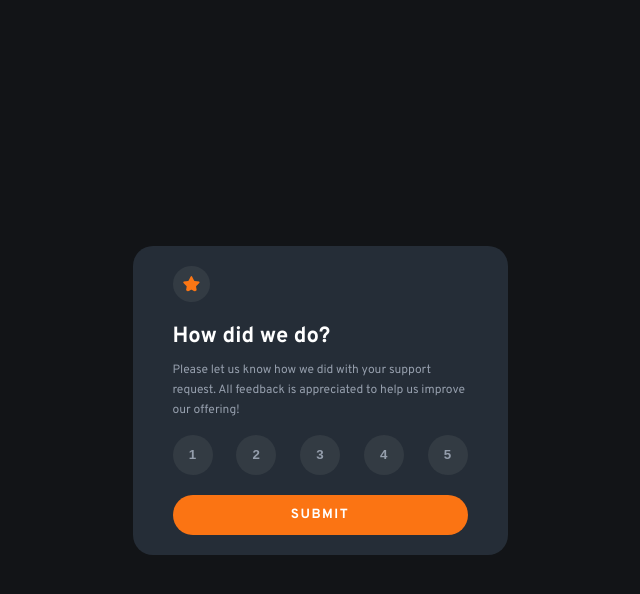
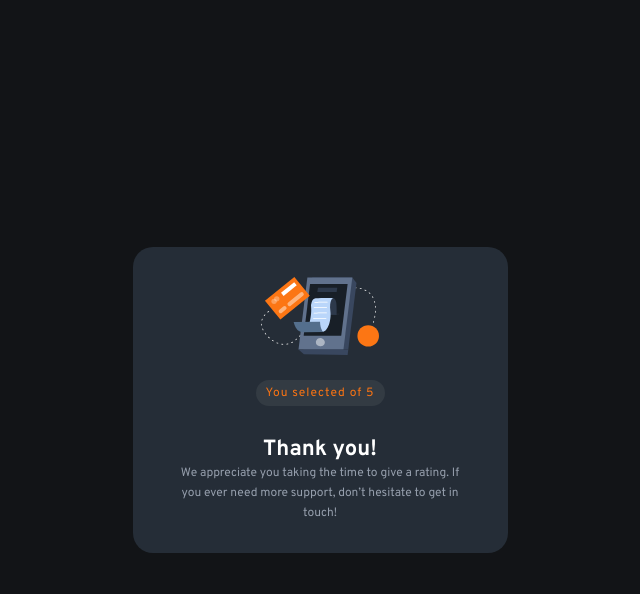
Before and after one commit to giorgi-gagnidze/interactive-rating-component-main, a plain HTML site: page index.html in a window 1280 px wide. Both pictures are taken after a click on the button "SUBMIT". Shown: the whole page, without its empty margins (320-960 px from the left). Drawn offline with Linux system fonts and the light colour scheme.

Commit message:
Work done, rating component is ready

```diff
--- a/CSS/style.css
+++ b/CSS/style.css
@@ -40,7 +40,7 @@ body {
 
 .main-container {
   width: 375px;
-  /* max-width: 375px; */
+  max-width: 375px;
   display: flex;
   justify-content: center;
   background-color: var(--dark-blue);
@@ -75,14 +75,14 @@ body {
   line-height: 20px;
 }
 
-.raiting-container {
+.rating-container {
   width: 100%;
   display: flex;
   justify-content: space-between;
   margin-bottom: 20px;
 }
 
-.raiting-button {
+.rating-button {
   width: 40px;
   height: 40px;
   border-radius: 50%;
@@ -93,7 +93,12 @@ body {
   font-weight: 700;
 }
 
-.raiting-button:hover {
+.rating-button:hover {
+  background-color: var(--light-gray);
+  color: var(--white);
+}
+
+.rating-button:focus {
   background-color: var(--orange);
   color: var(--white);
 }
@@ -116,3 +121,42 @@ body {
   background-color: var(--white);
   color: var(--orange);
 }
+
+.main-container__second {
+  width: 375px;
+  max-width: 375px;
+  display: none;
+  align-items: center;
+  flex-direction: column;
+  background-color: var(--dark-blue);
+  border-radius: 20px;
+  padding: 30px 40px;
+}
+
+.second-ilustration {
+  width: 40%;
+  margin-bottom: 25px;
+}
+
+.selected-text {
+  color: var(--orange);
+  background-color: #333b43;
+  font-size: 12px;
+  padding: 5px 10px;
+  border-radius: 50px;
+  letter-spacing: 1px;
+  margin-bottom: 30px;
+  text-align: center;
+}
+
+.thanks-text {
+  font-size: 22px;
+  color: var(--white);
+  text-align: center;
+}
+
+.second-article-text {
+  font-size: 12px;
+  text-align: center;
+  line-height: 20px;
+}
--- /dev/null
+++ b/JS/script.js
@@ -0,0 +1,22 @@
+let buttons = document.querySelectorAll("button");
+function showNumber() {
+  if (this.value == 1) {
+    document.getElementById("number").innerHTML = this.value;
+  } else if (this.value == 2) {
+    document.getElementById("number").innerHTML = this.value;
+  } else if (this.value == 3) {
+    document.getElementById("number").innerHTML = this.value;
+  } else if (this.value == 4) {
+    document.getElementById("number").innerHTML = this.value;
+  } else if (this.value == 5) {
+    document.getElementById("number").innerHTML = this.value;
+  }
+}
+buttons.forEach((button) => {
+  button.addEventListener("click", showNumber);
+});
+
+function changeCard() {
+  document.getElementById("second").style.display = "flex";
+  document.getElementById("main").style.display = "none";
+}
--- a/index.html
+++ b/index.html
@@ -20,7 +20,9 @@
     <title>Frontend Mentor | Interactive rating component</title>
   </head>
   <body>
-    <div class="main-container">
+    <!-- Rating card -->
+
+    <div id="main" class="main-container">
       <div class="internal-container">
         <img src="./images/icon-star.svg" alt="star icon" class="star-icon" />
         <div class="article-container">
@@ -30,15 +32,32 @@
             feedback is appreciated to help us improve our offering!
           </p>
         </div>
-        <div class="raiting-container">
-          <button class="raiting-button">1</button>
-          <button class="raiting-button">2</button>
-          <button class="raiting-button">3</button>
-          <button class="raiting-button">4</button>
-          <button class="raiting-button">5</button>
+        <div class="rating-container">
+          <button class="rating-button" value="1" id="1">1</button>
+          <button class="rating-button" value="2">2</button>
+          <button class="rating-button" value="3">3</button>
+          <button class="rating-button" value="4">4</button>
+          <button class="rating-button" value="5">5</button>
         </div>
-        <button class="submit-button">Submit</button>
+        <p id="value"></p>
+        <button class="submit-button" onclick="changeCard()">Submit</button>
       </div>
+    </div>
+    <script src="./JS/script.js"></script>
+
+    <!-- Thanks card -->
+    <div id="second" class="main-container__second">
+      <img
+        src="./images/illustration-thank-you.svg"
+        alt="smartphone and credit card ilustration"
+        class="second-ilustration"
+      />
+      <p class="selected-text">You selected <span id="number"> </span> of 5</p>
+      <h2 class="thanks-text">Thank you!</h2>
+      <p class="second-article-text">
+        We appreciate you taking the time to give a rating. If you ever need
+        more support, don’t hesitate to get in touch!
+      </p>
     </div>
   </body>
 </html>
```
